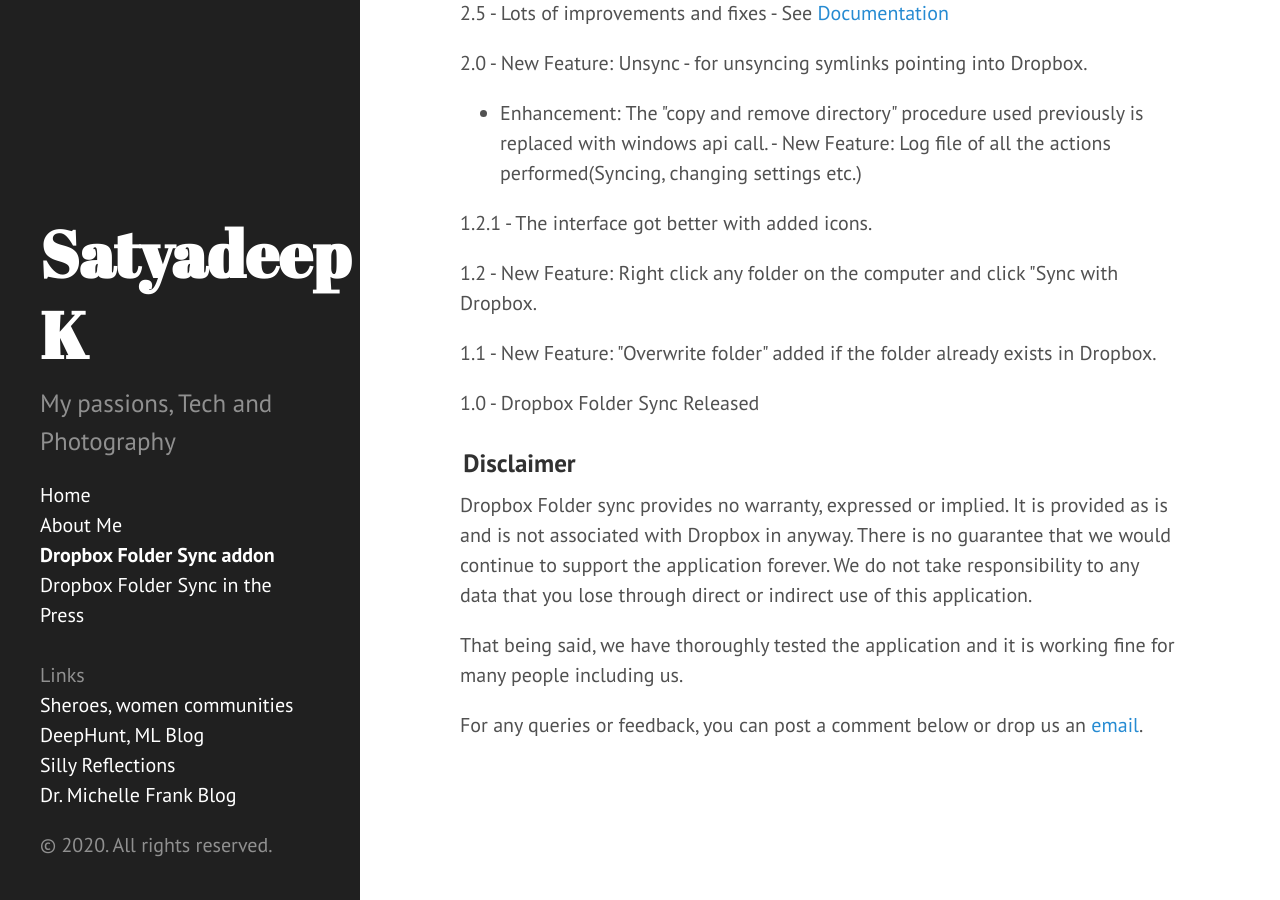
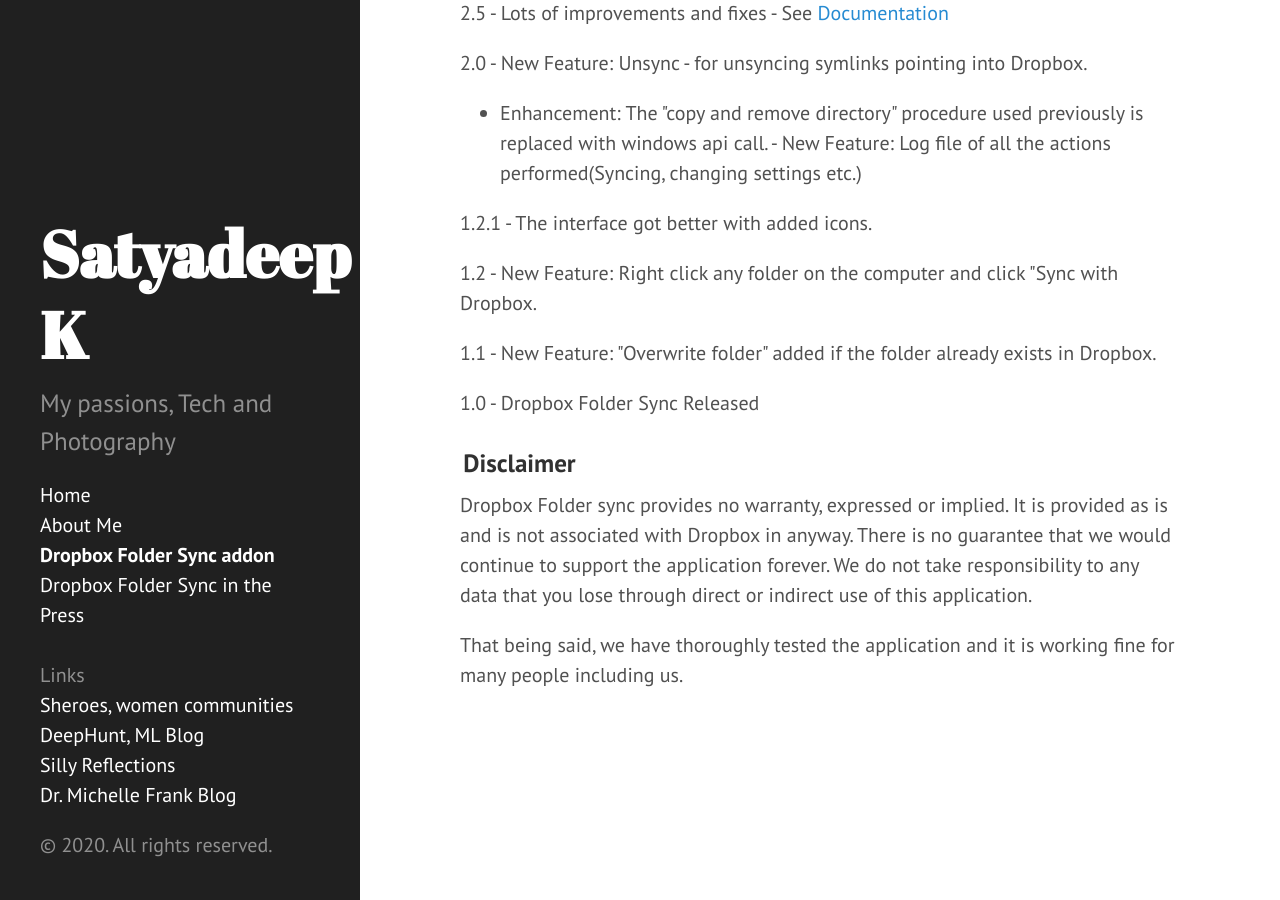
Before and after one commit to satyadeepk/satyadeepk.github.io, a Jekyll site: the page built from _pages/2011-11-18-dropbox-folder-sync.html, in a window 1280 px wide and 900 px high, scrolled down 3813 px. Built offline with Jekyll 4.4.1, drawn with Linux system fonts in a browser that asks for light colours.

Commit message:
Update 2011-11-18-dropbox-folder-sync.html

```diff
--- a/_pages/2011-11-18-dropbox-folder-sync.html
+++ b/_pages/2011-11-18-dropbox-folder-sync.html
@@ -124,7 +123,7 @@ If this detection fails, it prompts you to enter the Dropbox path through interf
 <h3><span style="font-size: 13px;"> </span>Disclaimer</h3>
 <p>Dropbox Folder sync provides no warranty, expressed or implied. It is provided as is and is not associated with Dropbox in anyway. There is no guarantee that we would continue to support the application forever. We do not take responsibility to any data that you lose through direct or indirect use of this application.</p>
 <p>That being said, we have thoroughly tested the application and it is working fine for many people including us.</p>
-<p>For any queries or feedback, you can post a comment below or drop us an <a title="satyadeep.1991@gmail.com" href="mailto:satyadeep.1991@gmail.com">email</a>.</p>
+
 
 <!-- <p>We are deeply sorry for the confusion caused to some of the users below.<br />
 This is to clarify that using this program is perfectly SAFE :</p>
```
Also changed, not shown: other parts of _pages/2011-11-18-dropbox-folder-sync.html (+0 -1 lines).
